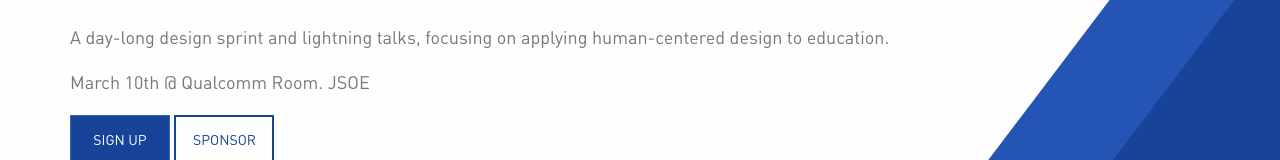
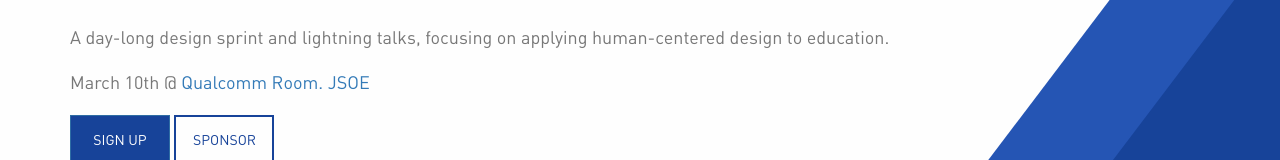
Before and after one commit to designatucsd/design-frontiers, a website: page index.html in a window 1280 px wide. Shown: the part 245-405 px from the top of the page. Drawn offline with nearby package versions, Linux system fonts and the light colour scheme.

Commit message:
Add link to map for location of Qualcomm room

```diff
--- a/index.html
+++ b/index.html
@@ -91,7 +91,7 @@
           <div class="df__hero__content col-xs-10">
             <h2>Design Frontiers: Education</h2>
             <p> A day-long design sprint and lightning talks, focusing on applying human-centered design to education.</p>
-            <p>March 10th @ Qualcomm Room. JSOE</p>
+            <p>March 10th @ <a href="http://jacobsschool.ucsd.edu/news/news_resources/map.shtml" target="_blank">Qualcomm Room. JSOE</a></p>
             <a href="https://docs.google.com/forms/d/e/1FAIpQLSez2Kijm0D6388mqNOPOe0-FydE2Ufta8Dkv4tv3jDodiCbFw/viewform" target="_blank">
               <button class="btn btn-primary df__sign-up" type="submit">Sign up</button>
             </a>
```
